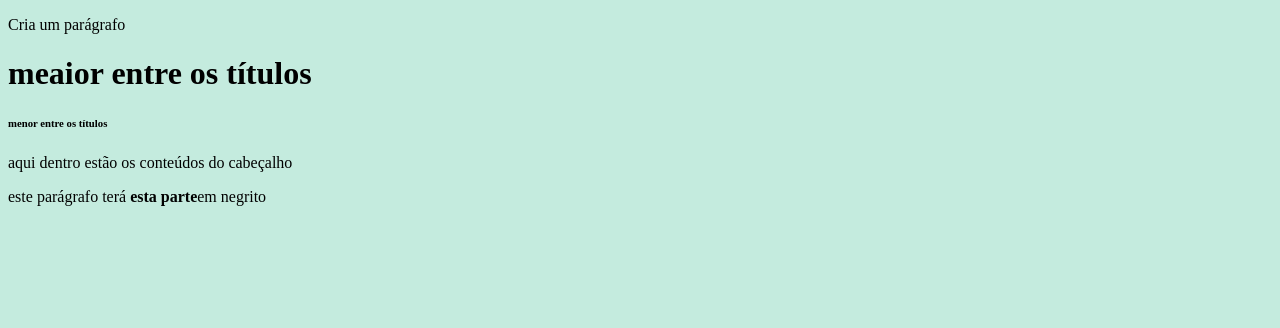
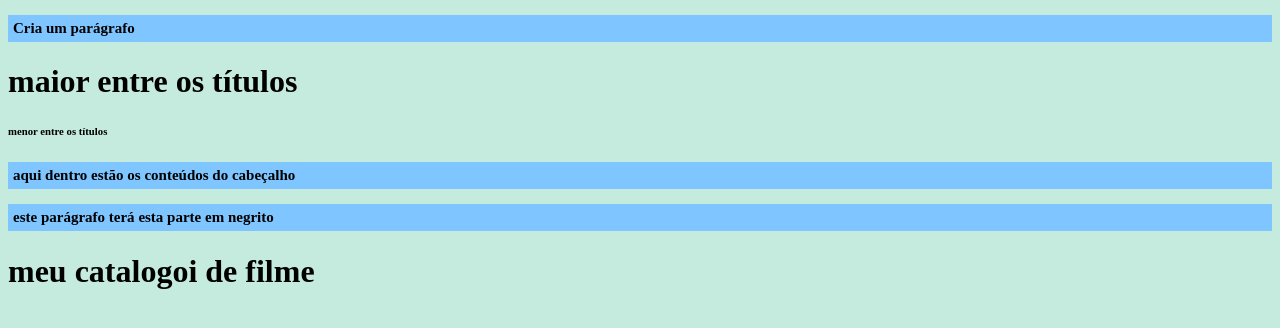
Before and after one commit to ThaisLeal2009/1P-1A, a plain HTML site: page index.html in a window 1280 px wide. Drawn offline with Linux system fonts and the light colour scheme.

Commit message:
Add files via upload

```diff
--- a/index.html
+++ b/index.html
@@ -7,12 +7,16 @@
 </head>
 <body>
     <p>Cria um parágrafo</p>
-    <h1>meaior entre os títulos</h1>
+    <h1>maior entre os títulos</h1>
     <h6>menor entre os títulos</h6>
     <header>
         <p>aqui dentro estão os conteúdos do cabeçalho</p>
-        <p>este parágrafo terá <b>esta parte</b>em negrito</p>
+        <p>este parágrafo terá <b>esta parte </b> em negrito</p>
     </header>
 </body>
 </html>
 <link rel="stylesheet" href="style.css">
+
+<boby>
+   <header>
+    <h1>meu catalogoi de filme <h1>
--- a/style.css
+++ b/style.css
@@ -1,3 +1,12 @@
 body{
     background-color: rgb(196, 235, 222);
+    color:black;
 }
+
+p{
+    color:black;
+    font-size: 15px;
+    font-weight: 700;
+    background-color: rgb(127, 197, 255);
+    padding: 5px;
+}
```
